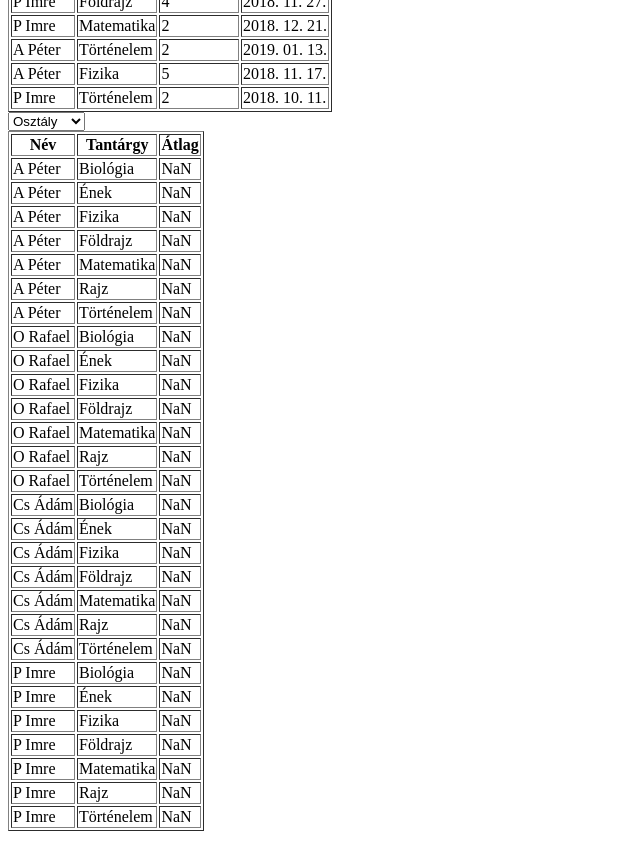
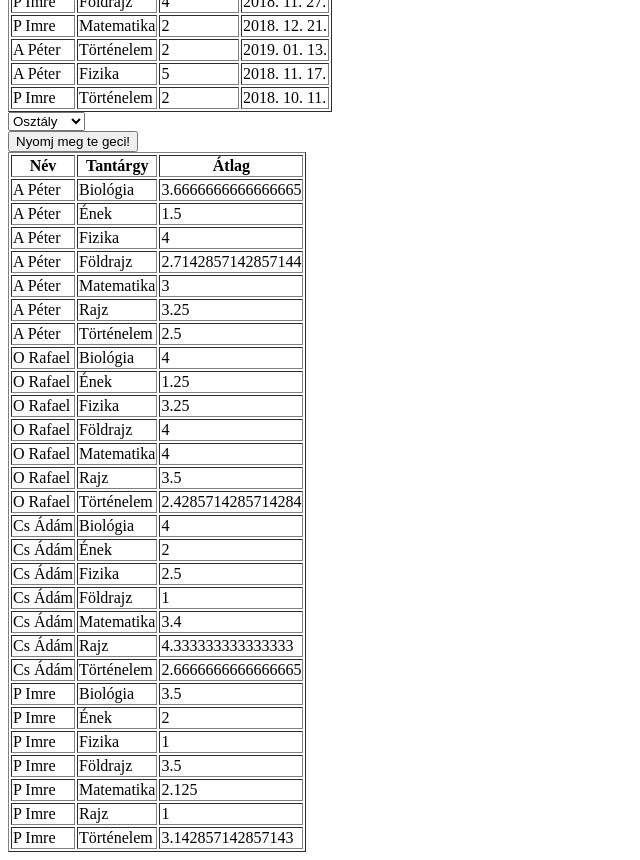
Before and after one commit to adamcsanki/vizsgafeladat, a plain HTML site: page index.html in a window 1280 px wide. Shown: the part 2420-3280 px from the top of the page, without its empty margins (0-640 px from the left). Before the commit the page ends 3259 px from the top, so only its background shows below. Drawn offline with Linux system fonts and the light colour scheme.

Commit message:
NaN fixed

```diff
--- a/index.html
+++ b/index.html
@@ -40,6 +40,7 @@
         </form>
     </section>
     <section id="pnlAtlag">
+        <input type="button" id="lofasz" value="Nyomj meg te geci!">
         <table border = "1">
             <thead>
                 <tr>
--- a/main.js
+++ b/main.js
@@ -9,6 +9,15 @@ function Window_Load_Handler() {
     drawAtlagTable();
 
 }
+
+/*var picsagomb = document.getElementById('lofasz');
+picsagomb.addEventListener('click', Button_Click_Handler, false);
+
+function Button_Click_Handler()
+{
+   fx();
+   drawAtlagTable();
+}*/
 
 function AdatSor(Tanulo, Tantargy, Erdemjegy, Datum) {
     this.Tanulo = Tanulo;
@@ -111,6 +120,7 @@ function drawTable() {
 }
 /*dataStoreGenerator();
 console.log(JSON.stringify(dataStore));*/
+
 function fx() {
     var result = [];
     for (var i = 0; i < nevek.length; i++) {
@@ -125,23 +135,23 @@ function fx() {
             //console.log(temp);
         }
     }
+    //console.log(JSON.stringify(result));
     console.log(result);
-    return result;
+    return (result);
 }
- var felevi = fx();
+var felevi = fx();
 
 function drawAtlagTable() {
     var nodeTBody = document.querySelector('#pnlAtlag TABLE > TBODY');
     nodeTBody.innerText = '';
     for (var i = 0; i < felevi.length; i++) {
-
         var resultTR = document.createElement('TR');
         var TD1 = document.createElement('TD');
         var TD2 = document.createElement('TD');
         var TD3 = document.createElement('TD');
         TD1.innerText = felevi[i].Tanulo;
         TD2.innerText = felevi[i].Tantargy;
-        TD3.innerText = felevi[i].Atlag;
+        TD3.innerText = fx()[i].Atlag
         resultTR.appendChild(TD1);
         resultTR.appendChild(TD2);
         resultTR.appendChild(TD3);
```
